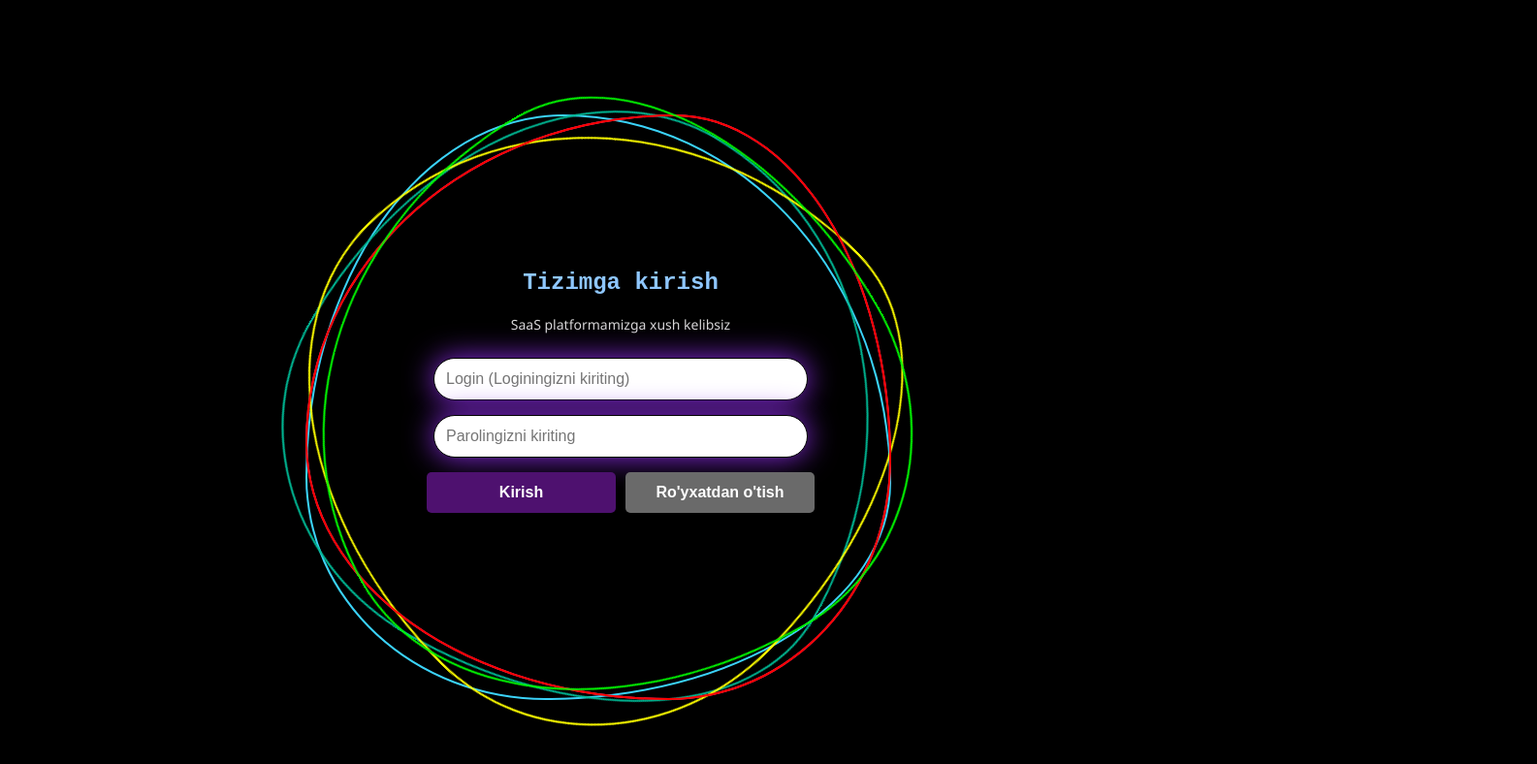
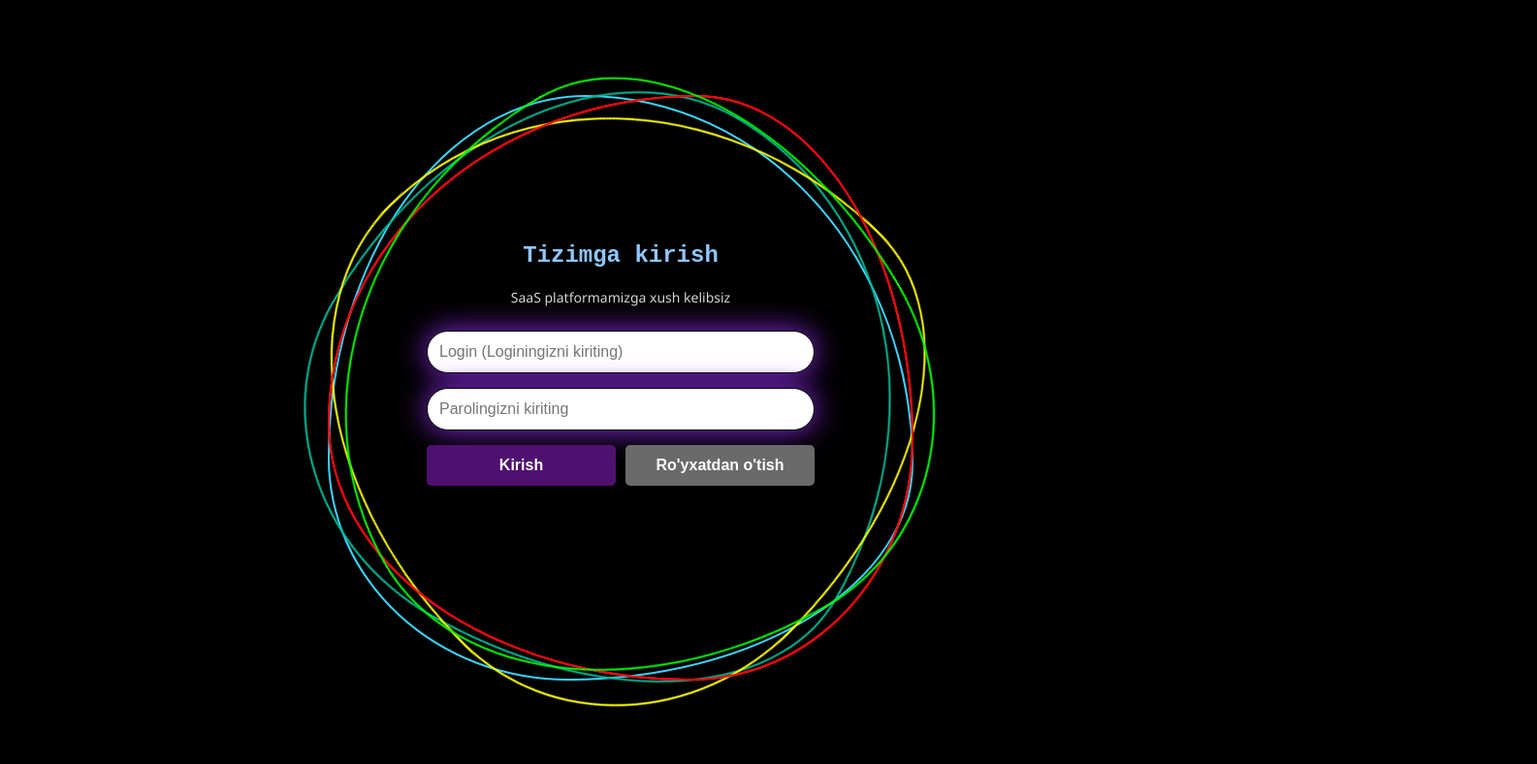
Before and after one commit to otabek-nurullayev/wiudhiewudh, a plain HTML site: page login.html in a window 1280 px wide. Shown: the whole page at 97% size, 1585 px wide, since content can reach past the window. Drawn offline with Linux system fonts and the light colour scheme.

Commit message:
yangilandi

```diff
--- a/login.html
+++ b/login.html
@@ -6,29 +6,35 @@
     <title>Web Security Scanner - B2B Platforma</title>
     <script src="https://cdnjs.cloudflare.com/ajax/libs/html2pdf.js/0.10.1/html2pdf.bundle.min.js"></script>
     <style>
-        body { font-family: 'Segoe UI', Tahoma, Geneva, Verdana, sans-serif; background-color: #000000; color: #333; display: flex; flex-direction: column; align-items: center; padding: 30px; }
+body {
+    font-family: 'Segoe UI', Tahoma, Geneva, Verdana, sans-serif;
+    background-color: #000000;
+    color: #333;
+    display: flex;
+    justify-content: center; /* Gorizontal markazlash */
+    align-items: center;     /* Vertikal markazlash */
+    height: 100vh;           /* Ekran bo'yi bilan cheklash */
+    margin: 0;
+    overflow: hidden;        /* SCROLLNI MUTLAQ YO'QOTISH */
+}
 
-        .loader {
-    max-width: 100%;
-    margin-left: 150px;
-    margin-top: -650px;
-    z-index: 999;
-  position: relative;
-  width: 800px;
-  height: 800px;
-  z-index: -1;
+.loader {
+    position: absolute;      /* Sahifa oqimidan chiqarish */
+    width: 600px;
+    height: 600px;
+    z-index: 1;              /* Formadan orqada turishi uchun */
+    display: flex;
+    justify-content: center;
+    align-items: center;
 }
 
 .loader span {
-  position: absolute;
-  top: 0;
-  left: 0;
-  width: 600px;
-  height: 600px;
-  border: 2px solid transparent;
-   /* Noaniq aylana shakli */
-  border-radius: 38% 62% 63% 37% / 41% 44% 56% 59%;
-  animation: animate 6s linear infinite;
+    position: absolute;
+    width: 100%;
+    height: 100%;
+    border: 2px solid transparent;
+    border-radius: 38% 62% 63% 37% / 41% 44% 56% 59%;
+    animation: animate 6s linear infinite;
 }
 
 /* Har bir halqa uchun alohida rang va tezlik */
@@ -72,8 +78,26 @@
 }
 
         /* Auth (Kirish) qismi dizayni */
-        #authContainer { backgrond: rgb(0, 0, 0); padding: 190px 745px; border-radius: 0px; box-shadow: 0 4px 15px rgb(0, 0, 0); width: 100%; max-width: 400px; text-align: center; margin-top: 50px; }
-        #authContainer input { width: 90%; padding: 12px; margin-bottom: 15px; border: 1px solid #000000; border-radius: 50px; font-size: 16px; outline: none; box-shadow: 0 0 30px blueviolet; }
+#authContainer {
+    position: relative;
+    z-index: 10;             /* Loader ustida ko'rinishi uchun */
+    padding: 40px;           /* Paddingni kichraytirdik */
+    width: 100%;
+    max-width: 400px;
+    text-align: center;
+}
+
+#authContainer input {
+    width: 100%;             /* 90% dan 100% ga o'zgartirildi */
+    padding: 12px;
+    margin-bottom: 15px;
+    border: 1px solid #000000;
+    border-radius: 50px;
+    font-size: 16px;
+    outline: none;
+    box-shadow: 0 0 30px blueviolet;
+    box-sizing: border-box;  /* Enini to'g'ri hisoblash uchun */
+}
         .auth-btns { display: flex; gap: 10px; justify-content: center; }
         .auth-btns button { flex: 1; padding: 12px; border: none; border-radius: 5px; cursor: pointer; font-size: 16px; font-weight: bold; color: white; transition: 0.3s; }
         .btn-login { background-color: #4e116f; } .btn-login:hover { background-color: #980cb8; }
@@ -111,8 +135,12 @@
 </head>
 <body>
 
+    <div class="loader">
+        <span></span><span></span><span></span><span></span><span></span><span></span>
+    </div>
+
     <div id="authContainer">
-        <h2 style="margin-top: 0;font-family: 'Courier New', Courier, monospace; color: #8fc7ff;">Tizimga kirish</h2>
+        <h2 style="margin-top: 0; font-family: 'Courier New', Courier, monospace; color: #8fc7ff;">Tizimga kirish</h2>
         <p style="color: #d7d7d7; font-size: 14px; margin-bottom: 25px;">SaaS platformamizga xush kelibsiz</p>
         <input type="text" id="username" placeholder="Login (Loginingizni kiriting)">
         <input type="password" id="password" placeholder="Parolingizni kiriting">
@@ -122,15 +150,6 @@
         </div>
         <p id="authMessage" style="color: #e74c3c; margin-top: 15px; font-size: 14px; height: 20px;"></p>
     </div>
-
-    <div class="loader">
-  <span></span>
-  <span></span>
-  <span></span>
-  <span></span>
-  <span></span>
-  <span></span>
-</div>
 
     <div id="appContainer">
         <div class="header-bar">
```
